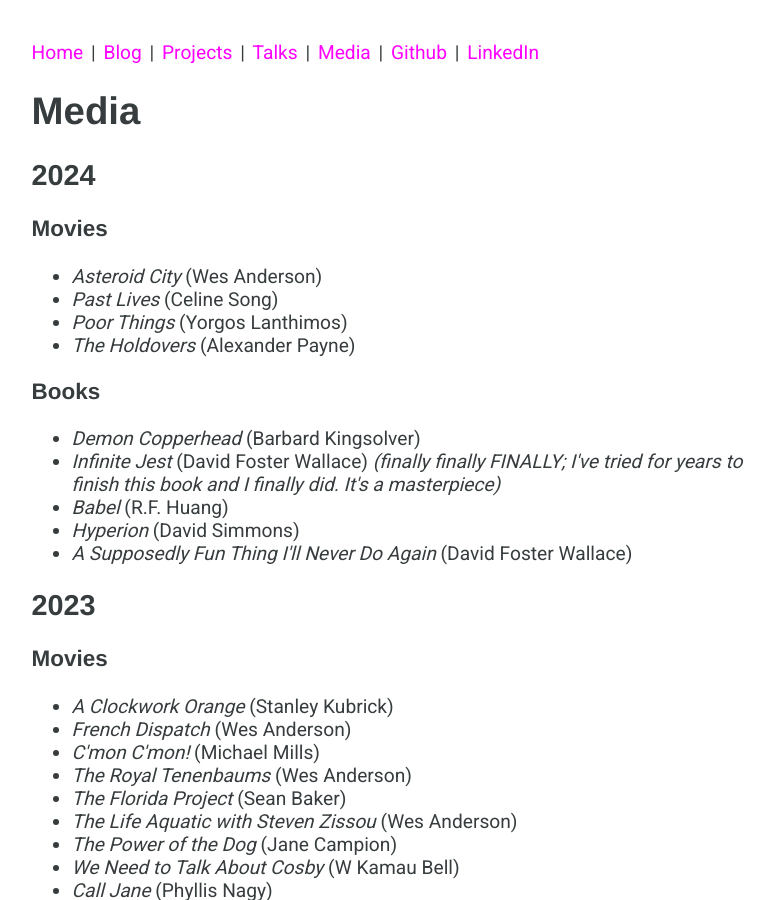
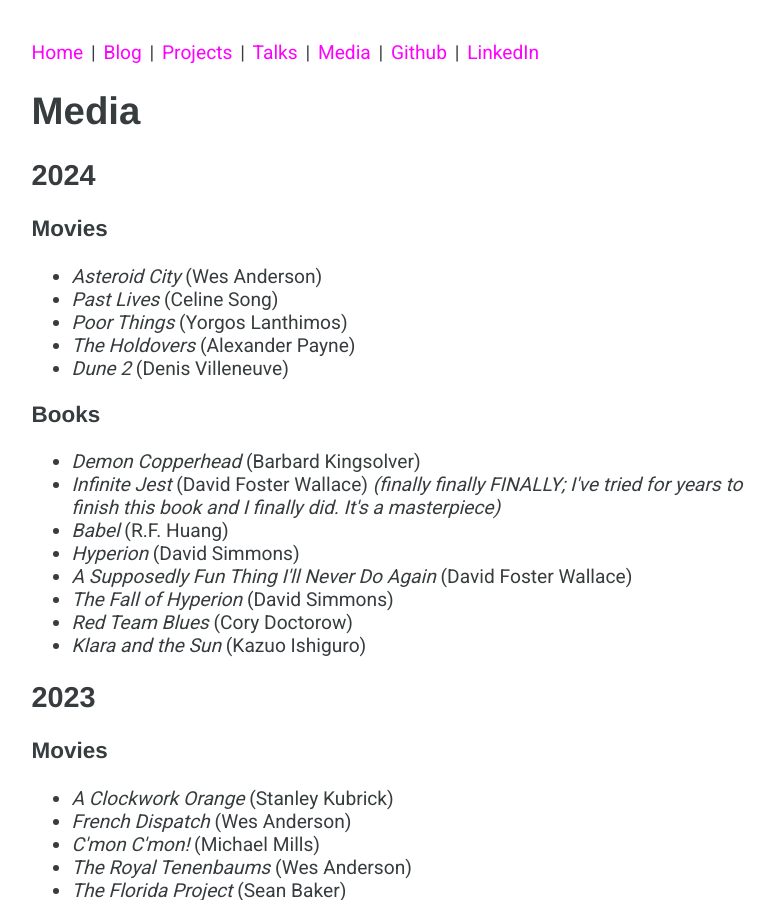
Before and after one commit to dmarticus/dmarticus.github.io, a Jekyll site: the page built from media.html, in a window 1280 px wide and 900 px high. Shown: the whole window, without its empty margins (239-1013 px from the left). Built offline with Jekyll 4.4.1, drawn with Linux system fonts in a browser that asks for light colours; comment, search, counter and statistics services are not loaded.

Commit message:
content mines go brr

```diff
--- a/media.html
+++ b/media.html
@@ -15,6 +15,7 @@
     <li><i>Past Lives</i> (Celine Song)</li>
     <li><i>Poor Things</i> (Yorgos Lanthimos)</li>
     <li><i>The Holdovers</i> (Alexander Payne)</li>
+    <li><i>Dune 2</i> (Denis Villeneuve)</li>
   </ul>
 </div>
 <div class="books">
@@ -25,6 +26,9 @@
     <li><i>Babel</i> (R.F. Huang)</li>
     <li><i>Hyperion</i> (David Simmons)</li>
     <li><i>A Supposedly Fun Thing I'll Never Do Again</i> (David Foster Wallace)</li>
+    <li><i>The Fall of Hyperion</i> (David Simmons)</li>
+    <li><i>Red Team Blues</i> (Cory Doctorow)</li>
+    <li><i>Klara and the Sun</i> (Kazuo Ishiguro)</li>
   </ul>
 </div>
 
```
